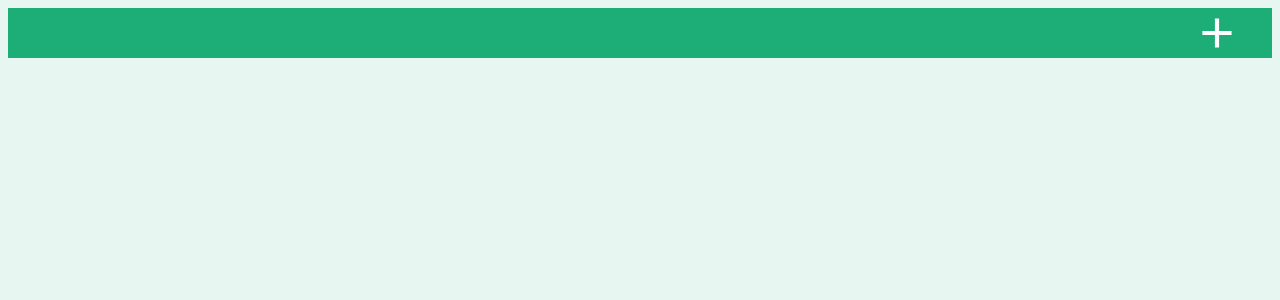
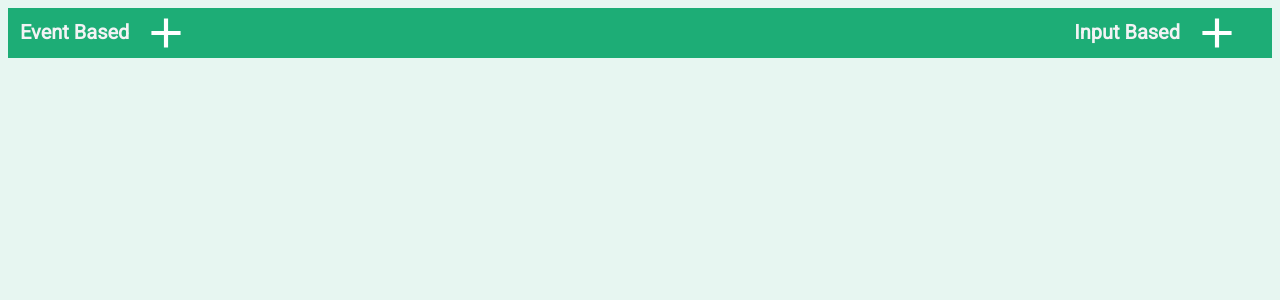
Before and after one commit to amuthanarulraj/ng-lecture, an Angular app: page / in a window 1280 px wide. Shown: the top 300 px of the page. Built offline with nearby package versions, Linux system fonts and the light colour scheme.

Commit message:
Adding input based component interaction

```diff
--- a/src/app/app.component.html
+++ b/src/app/app.component.html
@@ -1,2 +1,2 @@
-<app-nav-bar (newStickyEmitted)="addSticky($event)"></app-nav-bar>
-<app-sticky-area [stickiesChild]="stickiesParent"></app-sticky-area>
+<app-nav-bar [stickyAreaComponent]="stickyArea" (newStickyEmitted)="addSticky($event)"></app-nav-bar>
+<app-sticky-area #stickyArea [stickiesChild]="stickiesParent"></app-sticky-area>
--- a/src/app/nav-bar/nav-bar.component.html
+++ b/src/app/nav-bar/nav-bar.component.html
@@ -1,6 +1,11 @@
 <!-- Local Reference #navbar -->
 <nav #navbar id="nav-bar" class="nav">
-  <a id="add-anchor" href="#" (click)="createSticky()" class="pull-right">
-    <img id="{{navbar.id + '-image'}}" class="add-icon " src="assets/images/ic_add_black_24px.svg" alt="Add Sticky">
+  <label class="label pull-left">Event Based</label>
+  <a #eventAnchor id="{{navbar.id + 'add-anchor-event'}}" href="#" (click)="createSticky()" class="pull-left">
+    <img id="{{eventAnchor.id + '-image'}}" class="add-icon" src="assets/images/ic_add_black_24px.svg" alt="Add Sticky">
   </a>
+  <a #componentAnchor id="{{navbar.id + 'add-anchor-component'}}" href="#" (click)="stickyAreaComponent.createSticky()" class="pull-right">
+    <img id="{{componentAnchor.id + '-image'}}" class="add-icon" src="assets/images/ic_add_black_24px.svg" alt="Add Sticky">
+  </a>
+  <label class="label pull-right">Input Based</label>
 </nav>
--- a/src/app/nav-bar/nav-bar.component.scss
+++ b/src/app/nav-bar/nav-bar.component.scss
@@ -1,6 +1,7 @@
 /*Tag Selectors*/
 @import "./../../scss/variable.scss";
 @import "./../../scss/mixin.scss";
+@import url(https://fonts.googleapis.com/css?family=Roboto);
 nav {
     background-color: $nav-bar-color;
     height: 50px;
@@ -8,6 +9,7 @@ nav {
     margin: 0px 0px 10px 0px;
     a {
         margin-right: 30px;
+        text-decoration: none;
     }
     .add-icon {
         display: block;
@@ -19,4 +21,11 @@ nav {
             @include transform(rotate(90deg));
         }
     }
+    .label {
+        font-family: 'Roboto', sans-serif;
+        font-size: 20px;
+        color: rgb(243, 243, 245);
+        margin: 12px;
+        font-weight: bold;
+    }
 }
--- a/src/app/nav-bar/nav-bar.component.ts
+++ b/src/app/nav-bar/nav-bar.component.ts
@@ -1,6 +1,7 @@
-import { Component, OnInit, Output, EventEmitter } from '@angular/core';
+import { Component, OnInit, Output, Input, EventEmitter } from '@angular/core';
 import { StickyService } from './../services/sticky.service';
 import { Sticky } from './../models/sticky';
+import { StickyAreaComponent } from '../sticky-area/sticky-area.component';
 
 @Component({
   selector: 'app-nav-bar',
@@ -8,7 +9,7 @@ import { Sticky } from './../models/sticky';
   styleUrls: ['./nav-bar.component.scss']
 })
 export class NavBarComponent implements OnInit {
-
+  @Input() stickyAreaComponent: StickyAreaComponent
   @Output() newStickyEmitted = new EventEmitter<Sticky>();
   stickyService: StickyService;
 
--- a/src/app/sticky-area/sticky-area.component.ts
+++ b/src/app/sticky-area/sticky-area.component.ts
@@ -9,8 +9,15 @@ import { StickyService } from './../services/sticky.service';
 })
 export class StickyAreaComponent implements OnInit {
   @Input() stickiesChild: Array<Sticky>;
+  stickyService: StickyService;
 
-  constructor() { }
+  constructor(stickyService: StickyService) {
+    this.stickyService = stickyService;
+  }
+
+  createSticky() {
+    this.stickiesChild.push(this.stickyService.createSticky())
+  }
 
   ngOnInit() {
   }
--- a/src/scss/common.scss
+++ b/src/scss/common.scss
@@ -2,6 +2,10 @@
 
 .pull-right {
     float: right;
+}
+
+.pull-left {
+    float: left;
 }
 
 @for $i from 1 through 5 {
```
